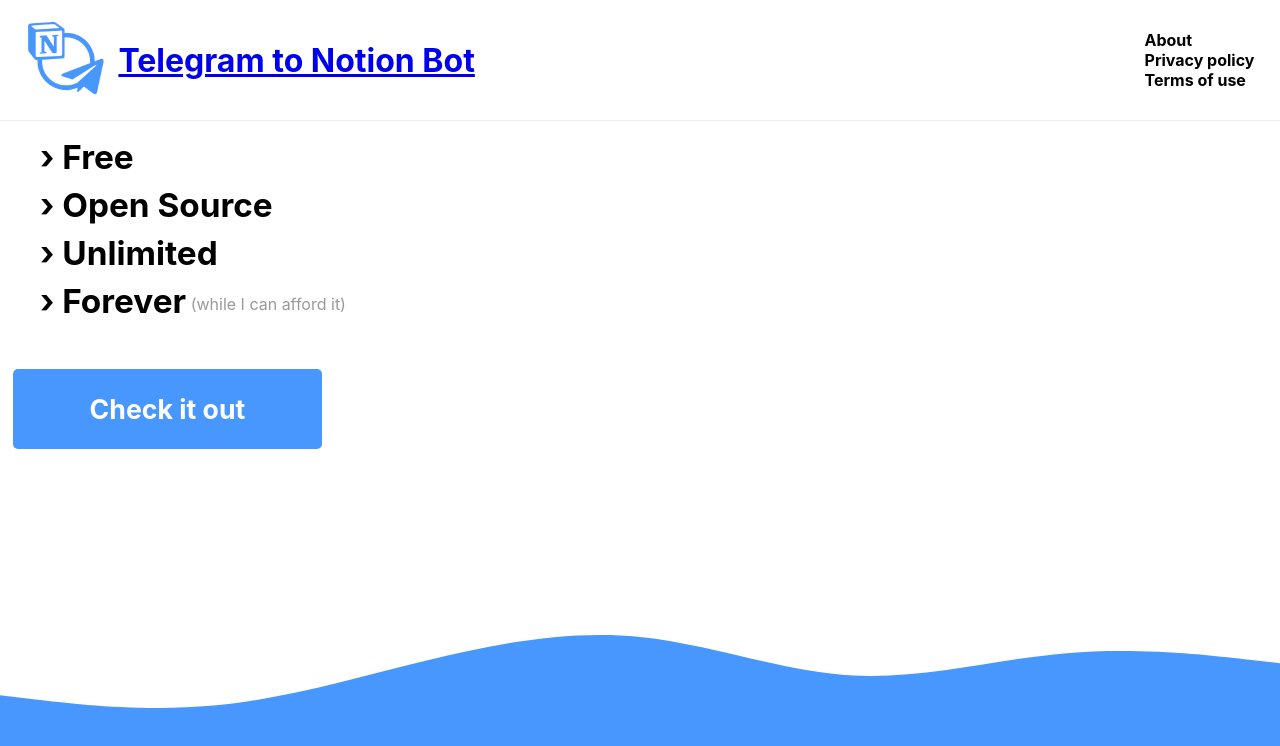
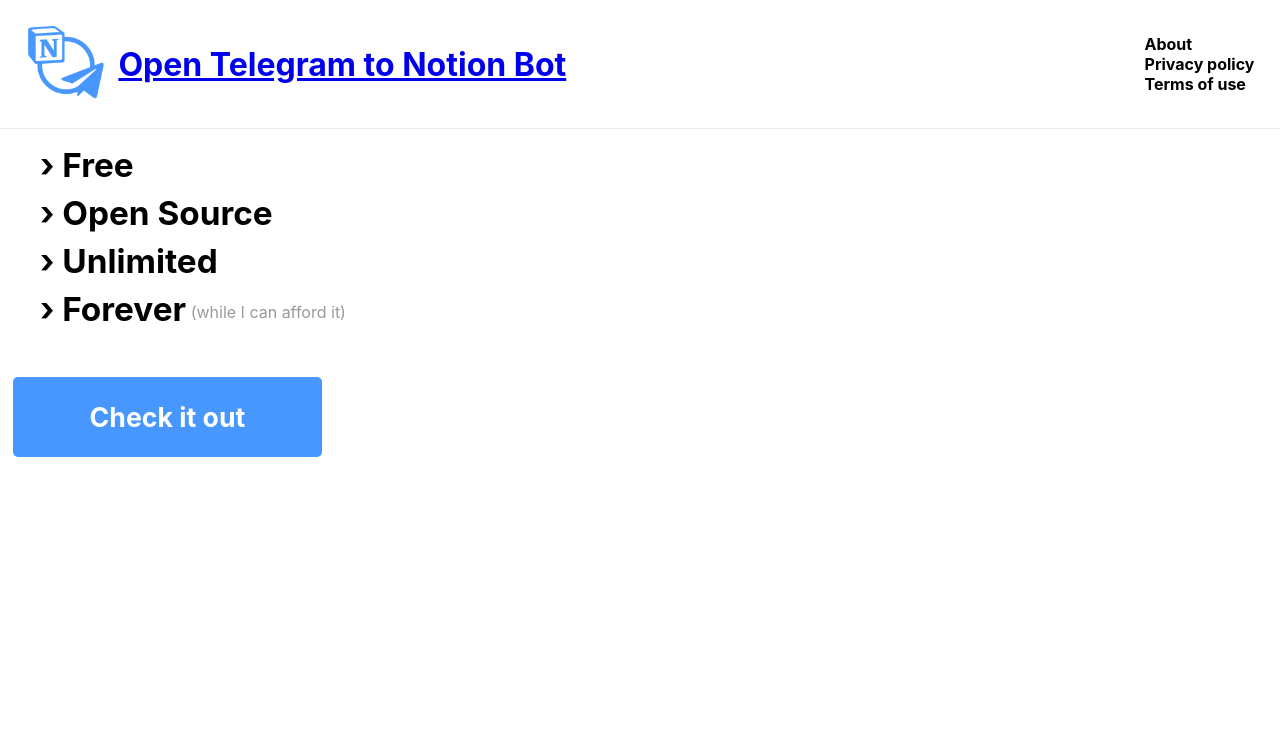
Before and after one commit to FranP-code/Open-Telegram-to-Notion-Bot, a React (Create React App) app in the folder apps/web/: page / in a window 1280 px wide. Shown: the top 746 px of the page. Built offline with nearby package versions, Linux system fonts and the light colour scheme.

Commit message:
changes in index

```diff
--- a/apps/web/package.json
+++ b/apps/web/package.json
@@ -11,6 +11,7 @@
     "react": "^18.0.0",
     "react-dom": "^18.0.0",
     "react-scripts": "5.0.1",
+    "react-wavify": "^1.6.3",
     "styled-components": "^5.3.5",
     "web-vitals": "^2.1.4",
     "wouter": "^2.8.0-alpha.2"
--- a/apps/web/public/index.html
+++ b/apps/web/public/index.html
@@ -7,7 +7,7 @@
     <meta name="theme-color" content="#000000" />
     <meta
       name="description"
-      content="Web site created using create-react-app"
+      content="Open Telegram to Notion Bot website"
     />
     <link rel="apple-touch-icon" href="%PUBLIC_URL%/logo192.png" />
     <!--
@@ -24,7 +24,7 @@
       work correctly both with client-side routing and a non-root public URL.
       Learn how to configure a non-root public URL by running `npm run build`.
     -->
-    <title>Telegram to Notion Bot</title>
+    <title>Open Telegram to Notion Bot</title>
   </head>
   <body>
     <noscript>You need to enable JavaScript to run this app.</noscript>
--- a/apps/web/src/Pages/Index/Index.jsx
+++ b/apps/web/src/Pages/Index/Index.jsx
@@ -1,5 +1,6 @@
 import background from './background.svg'
 import styled from "styled-components"
+import Wave from 'react-wavify'
 
 function Index() {
 
@@ -13,7 +14,6 @@
 
         aspect-ratio: 960/300;
 
-        background-image: url(${background});
         background-repeat: no-repeat;
         background-position: center;
         background-size: cover;
@@ -92,6 +92,7 @@
     ]
 
     return (
+        <>
             <IndexStyles className="index">
                 <ul className="title-list">
                     {
@@ -103,8 +104,18 @@
                         ))
                     }
                 </ul>
-            <a className="link-to-bot" href="https://t.me/TelegrmToNotionBot" target="_blank" children="Check it out" rel="noreferrer"/>
+                <a className="link-to-bot" href="https://t.me/OpenTelegramToNotionBot" target="_blank" children="Check it out" rel="noreferrer"/>
             </IndexStyles>
+            <Wave fill='#4797ff'
+                paused={false}
+                options={{
+                    height: 20,
+                    amplitude: 40,
+                    speed: 0.15,
+                    points: 3
+                }}
+            />
+        </>
     )
 }
 
--- a/apps/web/src/components/Header/Header.jsx
+++ b/apps/web/src/components/Header/Header.jsx
@@ -5,14 +5,11 @@
 function Header() {
 
     const HeaderStyles = styled.header`
-
-        height: 15vh;
-
         display: flex;
         justify-content: space-between;
         align-items: center;
 
-        padding: 0px 2vw;
+        padding: 3vh 2vw;
 
         border-bottom: 1px solid #eee;
 
@@ -67,7 +64,7 @@
             <Link href='/'>
                 <div className='logotype'>
                     <img src={icon} alt="Page icon"></img>
-                    <h1>Telegram to Notion Bot</h1>
+                    <h1>Open Telegram to Notion Bot</h1>
                 </div>
             </Link>
             <div className="links">
```
Also changed, not shown: 1 other file (tests, documents, lock files or other folders). Lines whose indentation alone changed are shown as unchanged.
